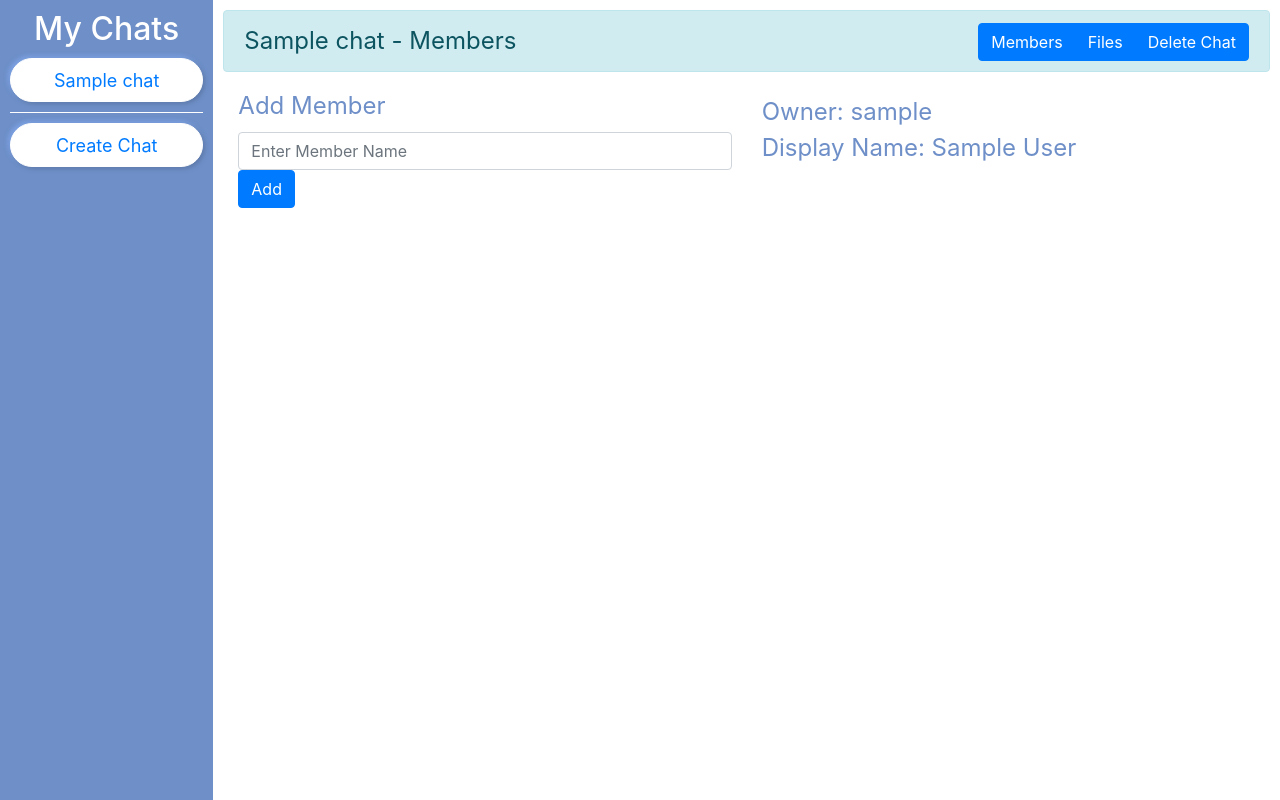
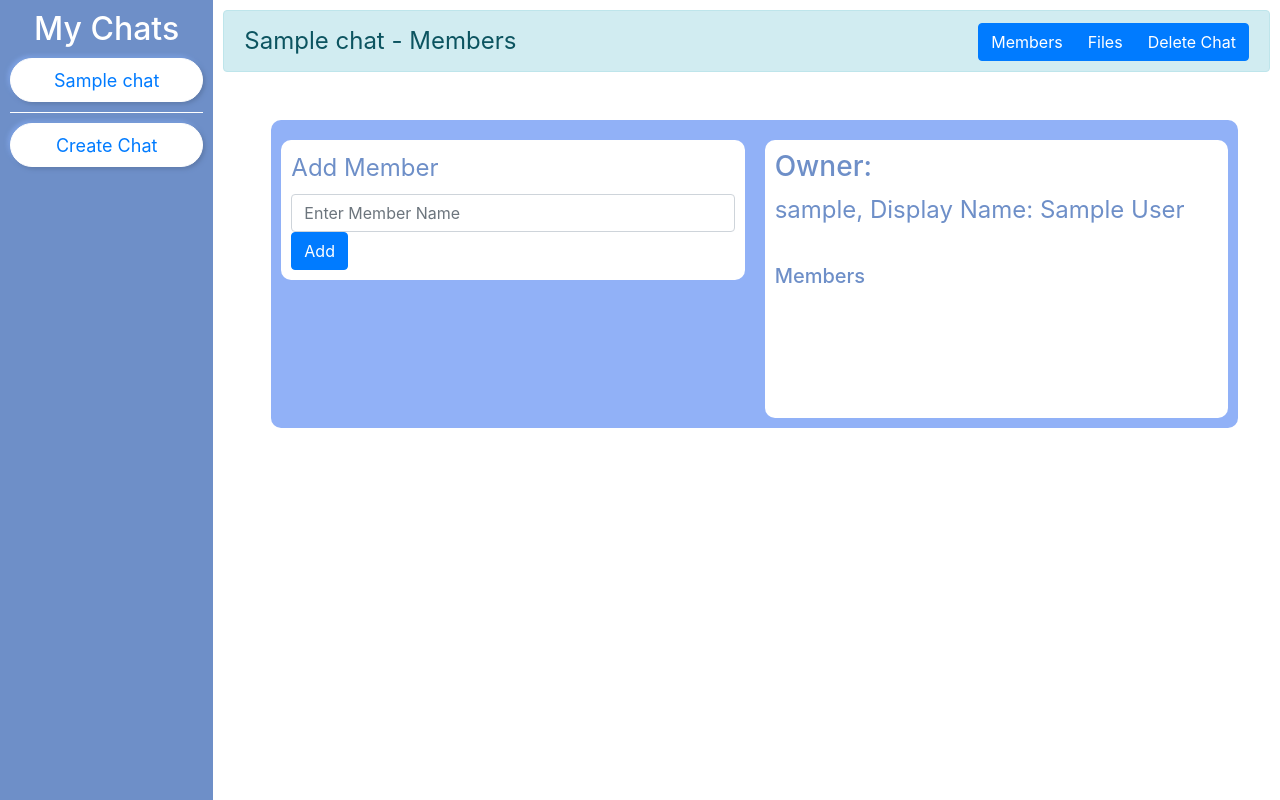
Before and after one commit to JoeJ1/WAD2_Group_Project, a Django app: a page that uses templates/chat/members.html in a window 1280 px wide. Shown: the part 76-876 px from the top of the page. Run offline with Django 3.2, Linux system fonts and the light colour scheme; a user stored in the database is signed in; tables that the repository leaves empty hold one stand-in row (values such as "Sample post"); some libraries are stand-ins or nearby versions.

Commit message:
members page to chat done

```diff
--- a/static/styles/mainpage.css
+++ b/static/styles/mainpage.css
@@ -73,3 +73,25 @@
     border:1px solid white;
     border-radius: 20px;
 }
+.outerbox{
+    margin: 3rem;
+    background-color: var(--main-col-light);
+    border-radius: 10px;
+    padding-top: 10px;
+    align-items: center;
+}
+
+.membercol{
+    background-color: white;
+    padding: 10px;
+    border-radius: 10px;
+}
+
+.colpadding{
+    padding: 10px;
+}
+
+.scrollable{
+    height: 7rem;
+    overflow:hidden; overflow-y:scroll;
+}
--- a/templates/chat/members.html
+++ b/templates/chat/members.html
@@ -7,6 +7,7 @@
 
 {% block includes_block %}
 <link rel="stylesheet" href="{% static 'styles/mainpage.css' %}">
+<link rel="stylesheet" href="{% static 'styles/members.css' %}">
 {% endblock %}
 
 {% block content_title %}
@@ -28,22 +29,35 @@
 
 {% block body_block %}
 
-<div class="container-fluid">
-    <div class="row justify-content-center align-items-center g-2">
-        <div class = "col"><label for="ChatName" class="form-label">Add Member</label>
+<div style="margin-right: 5rem;">
+    <div class="container-fluid outerbox">
+        <div class="row justify-content-center align-items-top g-2">
+            <div class = "col colpadding">
+                <div class="membercol">
+                    <label for="ChatName" class="form-label">Add Member</label>
                     <div class="input-group">
                         <input type="text" class="form-control" id="memberInput" placeholder="Enter Member Name">
                     </div>
-            <button type="button" id="addMemberButton" class="btn btn-primary" onclick="addMember()" id="addMemberButton">Add</button></div>
-        <div class="col">
-            Owner: {{ owner }} </br> Display Name: {{owner.display_name}}</br></br>
+                    <button type="button" id="addMemberButton" class="btn btn-primary" onclick="addMember()" id="addMemberButton">Add</button>
+                </div>
+            </div>
+
+
+            <div class="col colpadding">
+                <div class="membercol">
+
+                    <h3>Owner: </h3>{{ owner }}, Display Name: {{owner.display_name}}</br></br>
+                    <h5>Members </h5>
+                    <div class = "scrollable">
                     {% for user in chat_members %}
                         {% if user != owner %}
-                Username: {{ user }} </br> Display Name: {{user.display_name}}</br></br>
+                            Username: {{ user }}, Display Name: {{user.display_name}}</br></br>
                         {% endif %}
                     {% endfor %}
                     </div>
                 </div>
-
+            </div>
+        </div>
+    </div>
 </div>
 {% endblock %}
```
Lines whose indentation alone changed are shown as unchanged.
